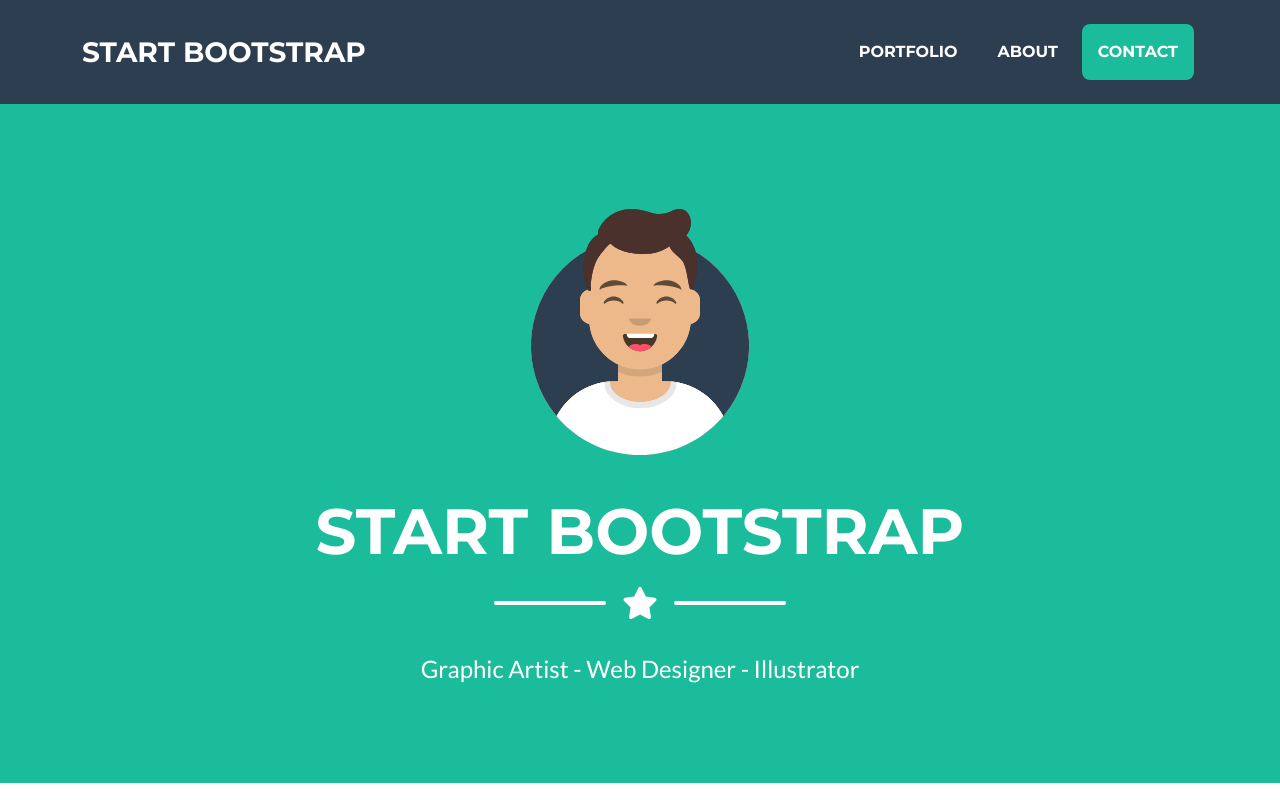
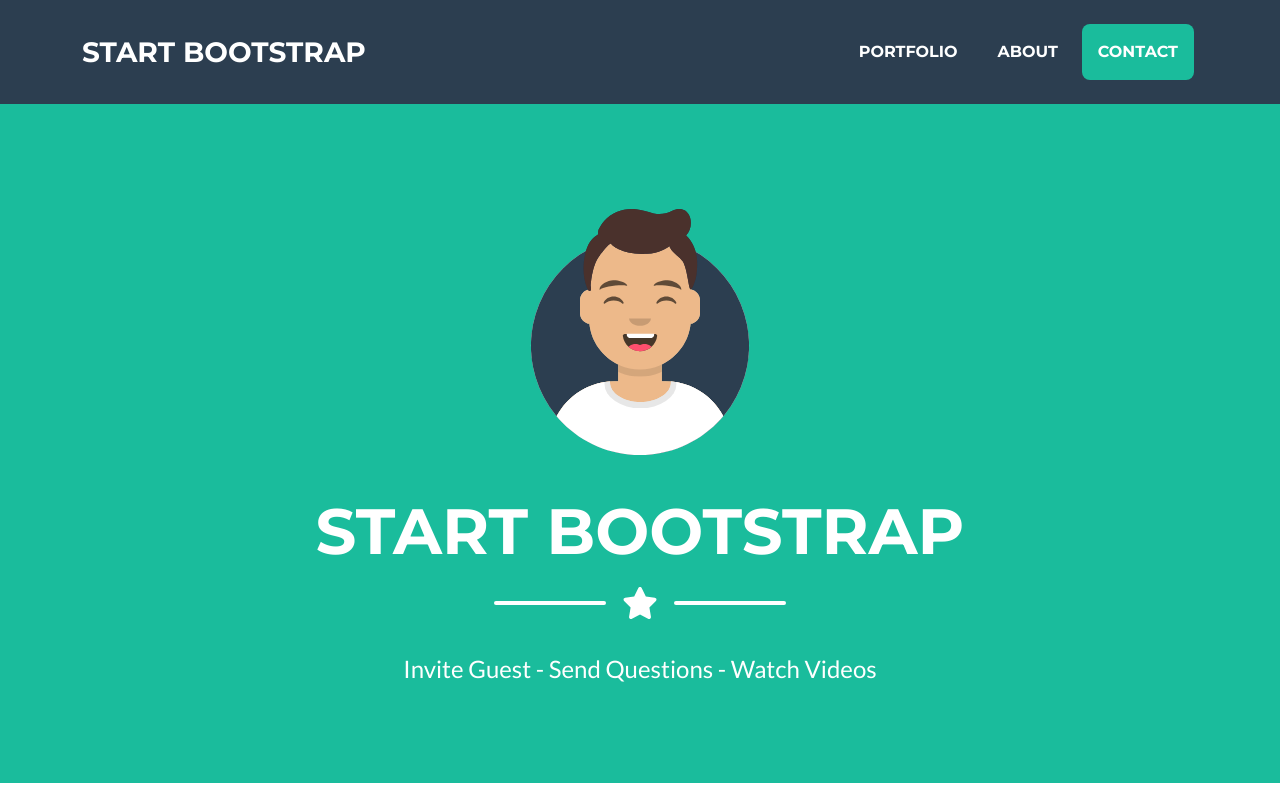
Before and after one commit to estheryoojinhwang/my-guest-speaker, a plain HTML site: page startbootstrap-freelancer-gh-pages/index.html in a window 1280 px wide. Shown: the top 800 px of the page. Drawn offline with nearby package versions, Linux system fonts and the light colour scheme.

Commit message:
Changed subheading
from "Graphic Artist - Web Developer - Illustrator" to "Invite Guest - Send Questions - Watch Videos"

```diff
--- a/startbootstrap-freelancer-gh-pages/index.html
+++ b/startbootstrap-freelancer-gh-pages/index.html
@@ -48,7 +48,7 @@
                     <div class="divider-custom-line"></div>
                 </div>
                 <!-- Masthead Subheading-->
-                <p class="masthead-subheading font-weight-light mb-0">Graphic Artist - Web Designer - Illustrator</p>
+                <p class="masthead-subheading font-weight-light mb-0">Invite Guest - Send Questions - Watch Videos</p>
             </div>
         </header>
         <!-- Portfolio Section-->
```
Also changed, not shown: 3 other files.
